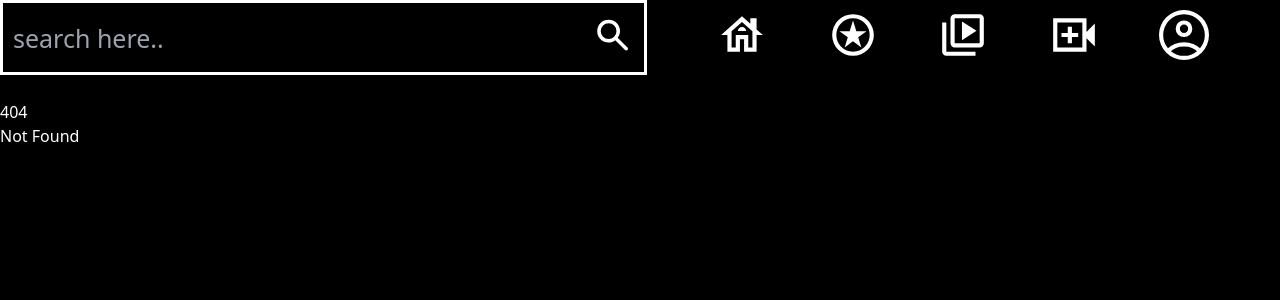
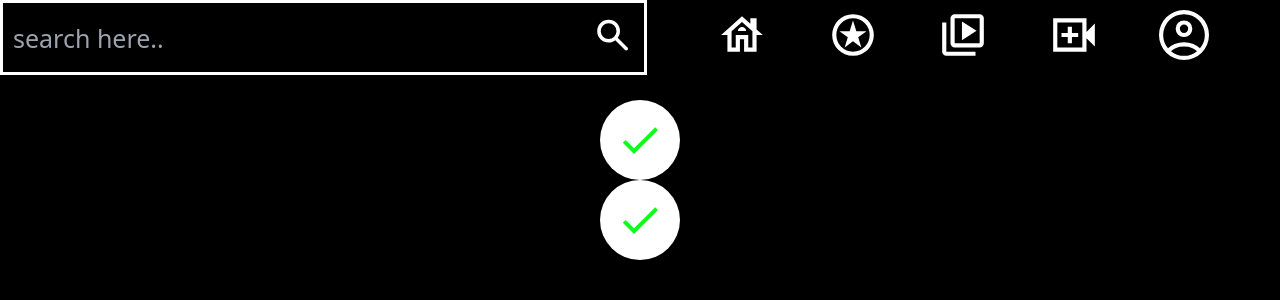
Before and after one commit to ajinvarghesechandy1/video-app-2, a SvelteKit app: page /test in a window 1280 px wide. Before the commit this address had no page. Shown: the top 300 px of the page. Built offline with nearby package versions, Linux system fonts and the light colour scheme.

Commit message:
progressBar  componet added

```diff
--- /dev/null
+++ b/src/Ui/ProgressBar.svelte
@@ -0,0 +1,42 @@
+<script lang="ts">
+     import { fade, fly } from 'svelte/transition';
+  import { bounceIn } from 'svelte/easing';
+	export let progress: number;
+</script>
+
+<div class="progress-bar">
+	{#if progress <= 100}
+		<div style="margin-top: 0px;" class="progress">{progress}%</div>
+
+	{:else}
+		<svg
+        transition:fade={{ delay: 0, duration: 200,   easing:bounceIn  }}
+        xmlns="http://www.w3.org/2000/svg" width="3em" height="3em" viewBox="0 0 24 24"
+			><path fill="#0bfe1c" d="M9 16.17L4.83 12l-1.42 1.41L9 19L21 7l-1.41-1.41L9 16.17z" /></svg
+		>
+	{/if}
+</div>
+
+<style>
+	.progress-bar {
+		width: 80px;
+        height: 80px;
+		display: grid;
+		place-items: center;
+        background-color: white;
+        overflow: hidden;
+        margin: auto;
+        border-radius: 50%;
+	}
+
+	.progress {
+		width: 80px;
+		text-align: center;
+		background-color: rgb(16, 174, 40);
+		height: 80px;
+		margin-top: 10px;
+		color: black;
+		display: grid;
+		place-content: center;
+	}
+</style>
--- /dev/null
+++ b/src/routes/test/+page.svelte
@@ -0,0 +1,9 @@
+<script>
+	import ProgressBar from "../../Ui/ProgressBar.svelte";
+    $: progress = 60
+    setInterval(()=>{
+        progress+=10
+    },1000)
+</script>
+ <ProgressBar  progress={progress}/>
+ <ProgressBar progress={progress}/>
```
